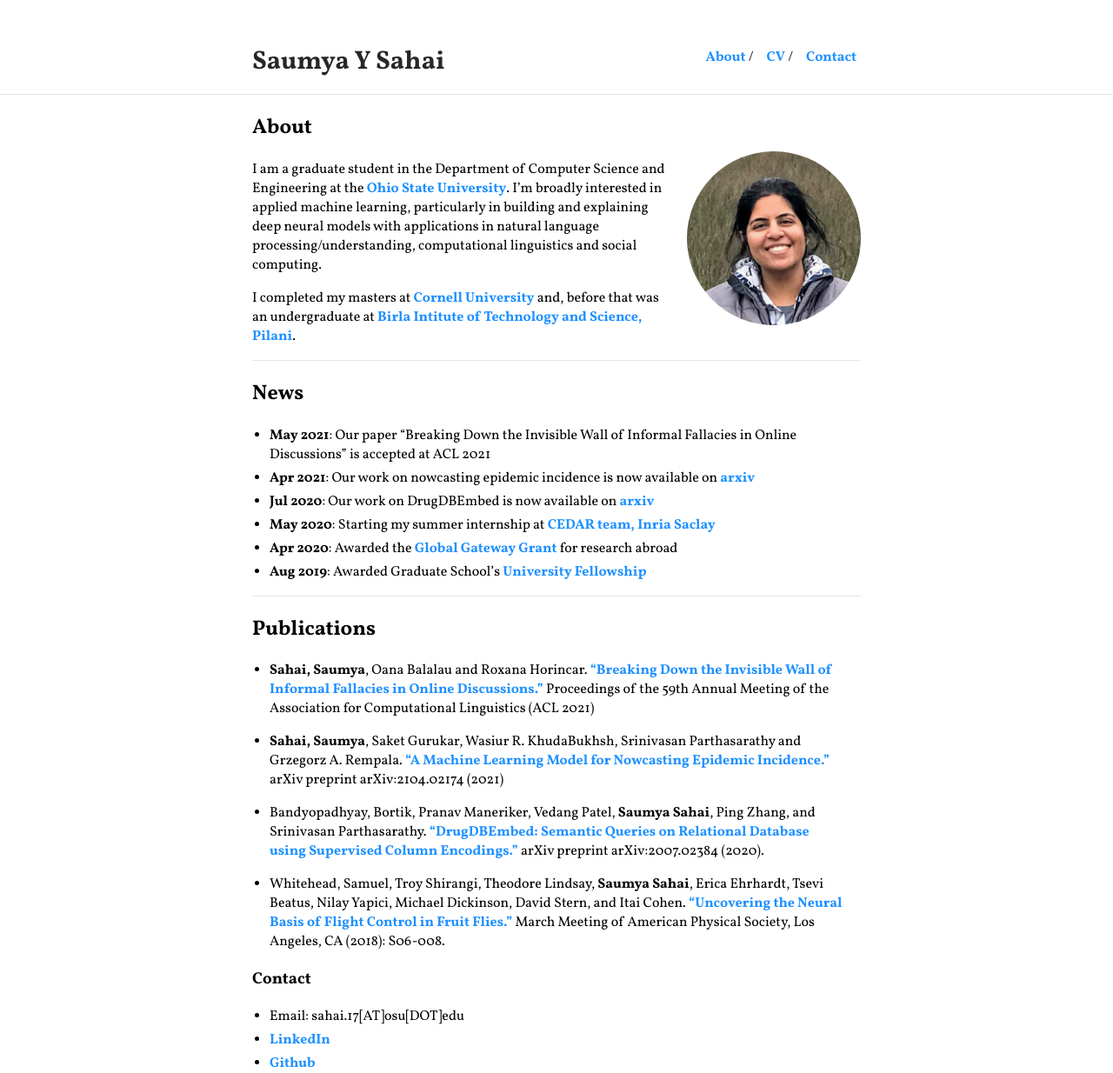
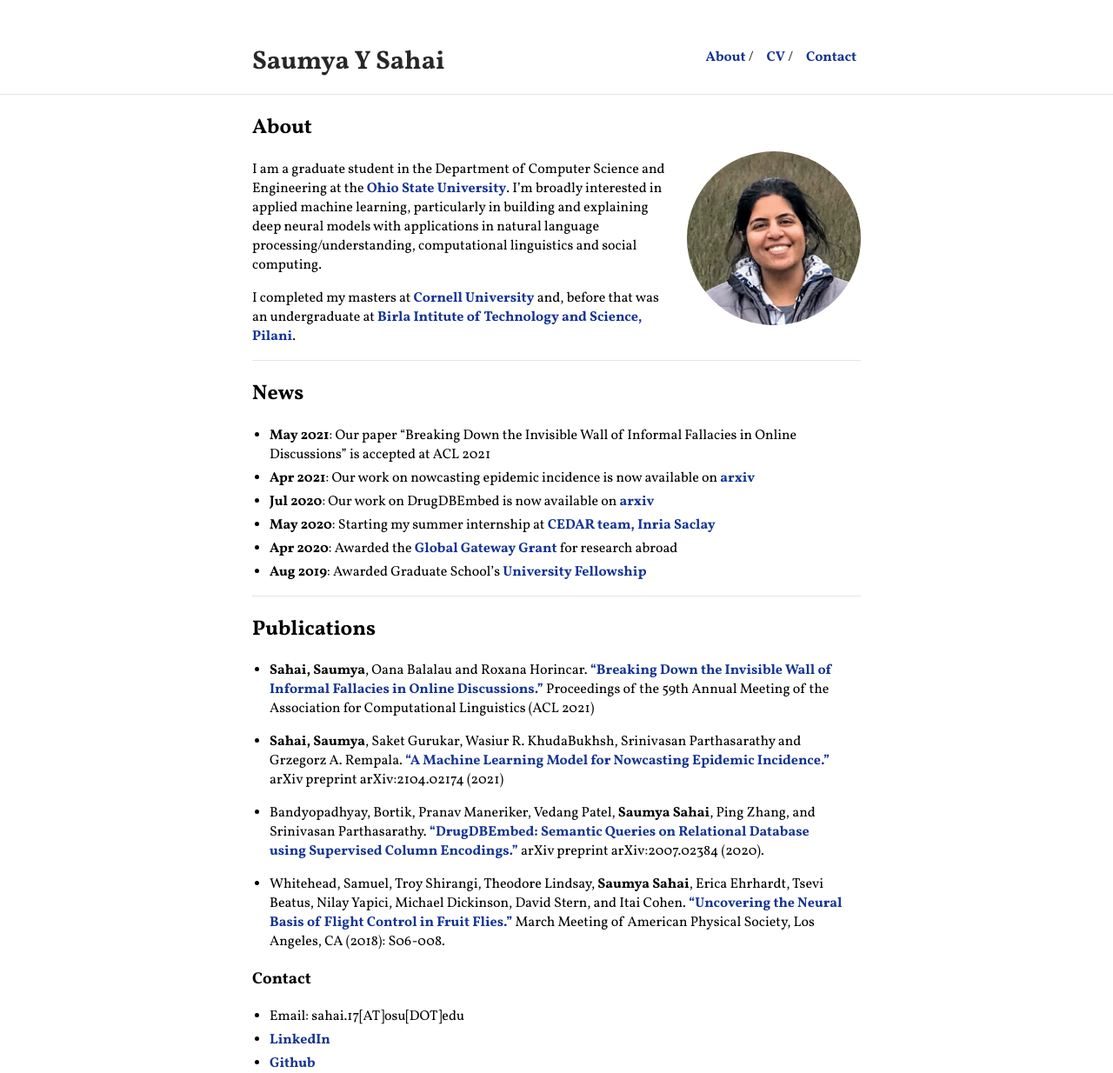
Before and after one commit to sahaisaumya/sahaisaumya.github.io, a Jekyll site: the page built from index.md, in a window 1280 px wide. Shown: the whole page at 87% size. Built offline with Jekyll 4.4.1, drawn with Linux system fonts in a browser that asks for light colours; our own code applies the rules of GitHub Pages for plain Markdown files.

Commit message:
Update vars.scss

```diff
--- a/_sass/vars.scss
+++ b/_sass/vars.scss
@@ -2,7 +2,7 @@
  * Customization Variables
  */
 
-$accent: DodgerBlue; //OliveDrab; //#143493; //DodgerBlue; //MediumOrchid;//#b26fe2;//FF0F00;
+$accent: #143493; //OliveDrab; //#143493; //DodgerBlue; //MediumOrchid;//#b26fe2;//FF0F00;
 $image-size: 200px;
 
 /*
```
